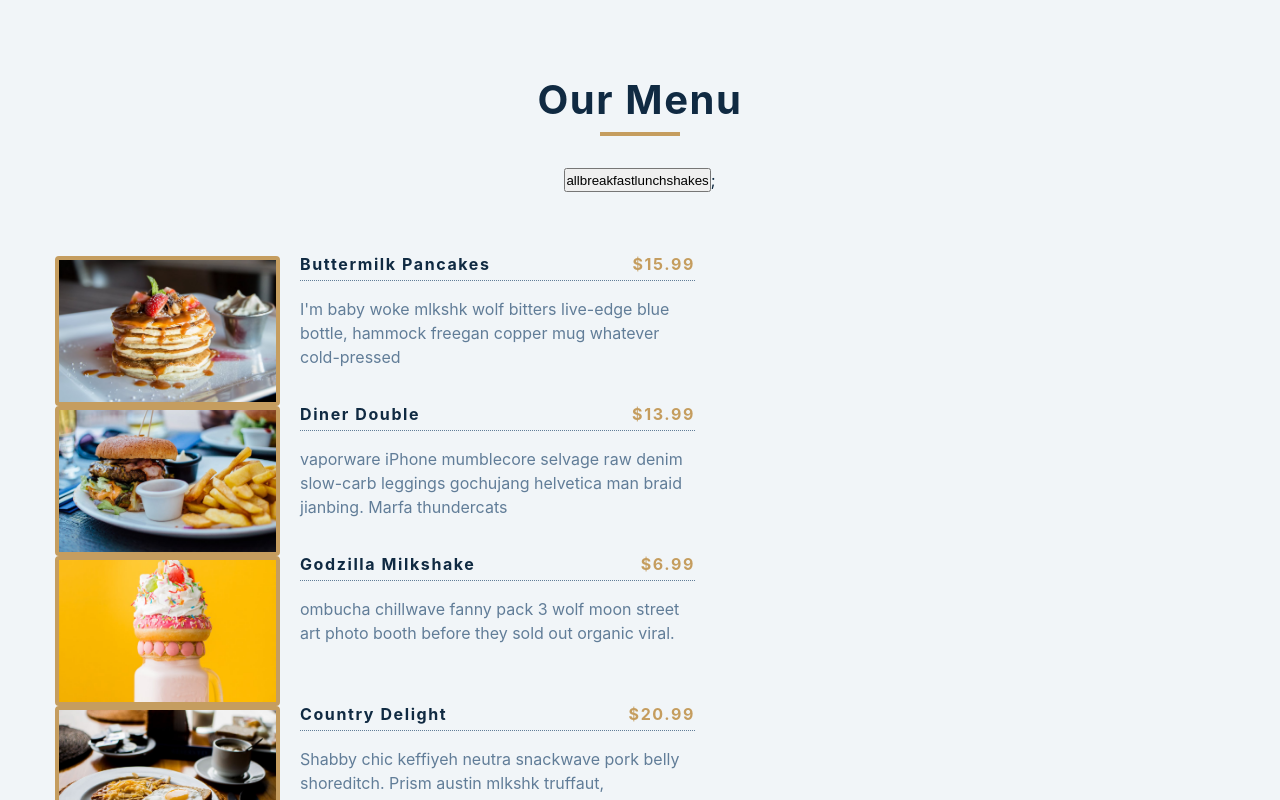
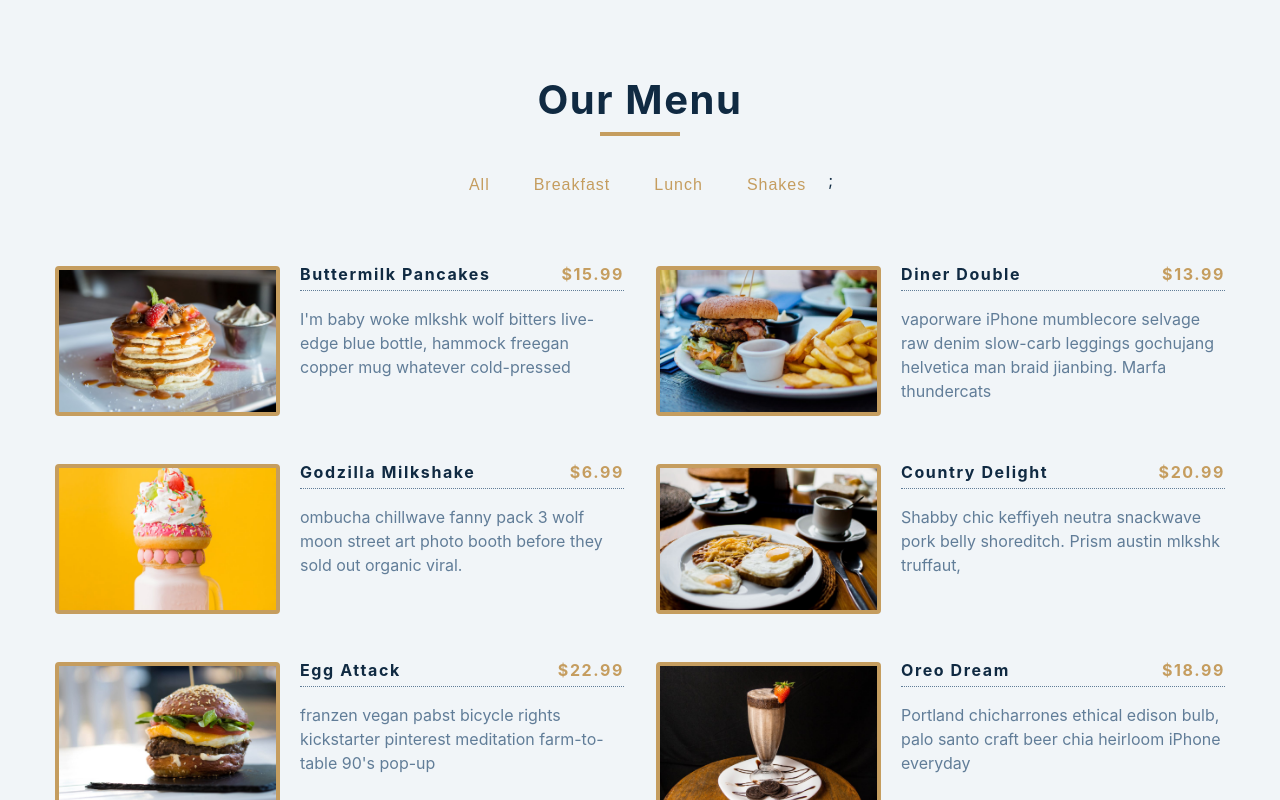
Before and after one commit to asif88383/React-MenuItems-Web-Frontend, a React (Create React App) app in the folder setup/: page / in a window 1280 px wide. Shown: the top 800 px of the page. Built offline with nearby package versions, Linux system fonts and the light colour scheme.

Commit message:
final commit

```diff
--- a/setup/src/App.js
+++ b/setup/src/App.js
@@ -3,30 +3,29 @@ import Menu from './Menu';
 import Categories from './Categories';
 import items from './data';
 
+const allCategories = ['all', ...new Set(items.map((item) => item.category))];
+
 function App() {
-
-  const allCategories = ['all', ...new Set(items.map((item) => item.category))];
-
   const [menuItems, setMenuItems] = useState(items);
-  const [categories, setCategories] = useState([allCategories]);
+  const [categories, setCategories] = useState(allCategories);
 
   const filterItems = (category) => {
-    if(category === 'all') {
+    if (category === 'all') {
       setMenuItems(items);
       return;
     }
-    const newItems = items.filter(item => item.category === category);
+    const newItems = items.filter((item) => item.category === category);
     setMenuItems(newItems);
-  }
+  };
 
   return (
     <main>
-      <section className='menu section'>
-        <div className='title'>
-          <h2>Our Menu</h2>
-          <div className='underline'></div>
+      <section className="menu section">
+        <div className="title">
+          <h2>our menu</h2>
+          <div className="underline"></div>
         </div>
-        <Categories categories={categories} filterItems={filterItems}/>
+        <Categories categories={categories} filterItems={filterItems} />
         <Menu items={menuItems} />
       </section>
     </main>
--- a/setup/src/Categories.js
+++ b/setup/src/Categories.js
@@ -6,13 +6,17 @@ const Categories = ({categories, filterItems}) => {
       {categories.map((category, index) => {
         return (
           <button
+            type='button'
+            className='filter-btn'
             key={index}
-            onClick={() => filterItems(category)}>{category}
+            onClick={() => filterItems(category)}
+          >
+              {category}
           </button>
         );
       })};
     </div>
-  )
+  );
 };
 
 export default Categories;
--- a/setup/src/Menu.js
+++ b/setup/src/Menu.js
@@ -2,7 +2,7 @@ import React from 'react';
 
 const Menu = ({items}) => {
   return (
-    <div>
+    <div className='section-center'>
       {items.map((menuItem) => {
         const {id, desc, img, title, price} = menuItem;
         return (
```
Also changed, not shown: 2 other files (tests, documents, lock files or other folders).
